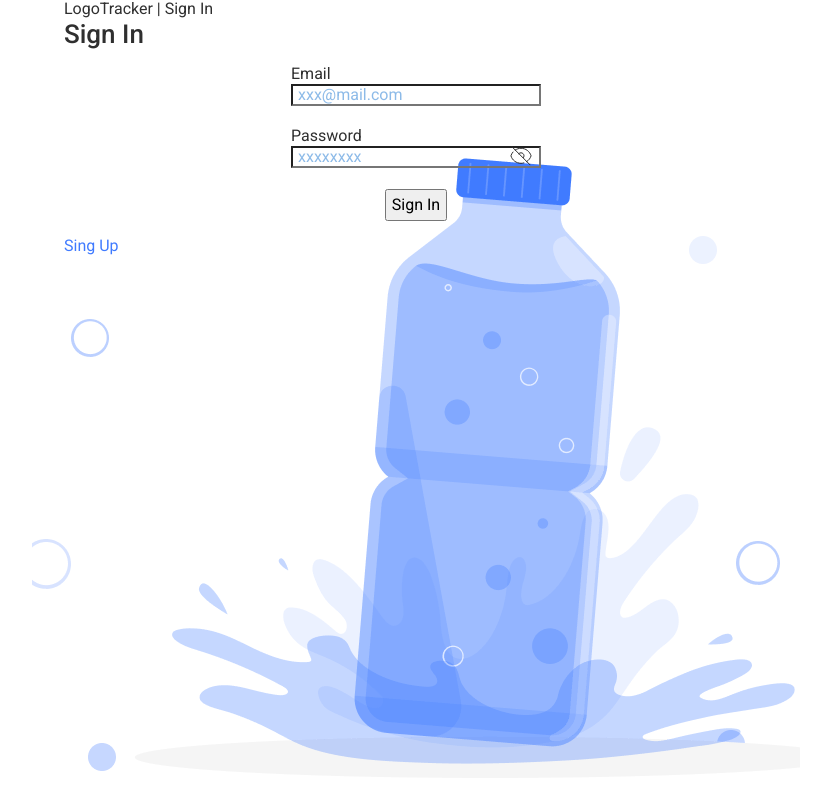
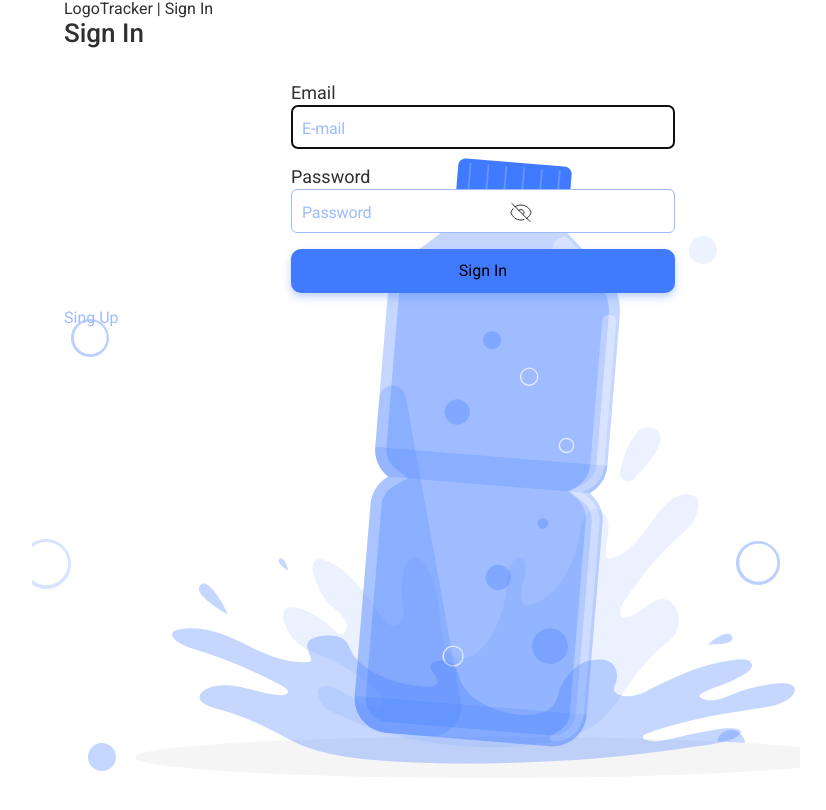
Before and after one commit to OlenaShatalova/team-03-water-tracker-frontend, a React (Vite) app: page /signin in a window 1280 px wide. Shown: the top 810 px of the page, without its empty margins (224-1050 px from the left). Built offline with nearby package versions, Linux system fonts and the light colour scheme.

Commit message:
css.styles form

```diff
--- a/src/components/AuthForm/AuthForm.module.css
+++ b/src/components/AuthForm/AuthForm.module.css
@@ -2,13 +2,17 @@
   margin-inline: auto;
   display: flex;
   flex-direction: column;
-  gap: 5px;
-  align-items: center;
   width: 280px;
   padding: 15px;
 }
 
 .form button {
-  width: auto;
-  padding: 5px;
+  border-radius: 10px;
+  padding: 10px 30px;
+  width: 384px;
+  height: 44px;
+  cursor: pointer;
+  border: none;
+  box-shadow: 0 4px 8px 0 rgba(64, 123, 255, 0.34);
+  background: #407bff;
 }
--- a/src/components/Icon/Icon.jsx
+++ b/src/components/Icon/Icon.jsx
@@ -2,7 +2,7 @@ const Icon = ({
   name,
   width = 24,
   height = 24,
-  color = "currentColor",
+  color = 'currentColor',
   className,
   ariaLabel,
 }) => {
--- a/src/components/Input/Input.module.css
+++ b/src/components/Input/Input.module.css
@@ -1,30 +1,33 @@
 .label {
-  display: flex;
-  flex-direction: column;
-  width: 100%;
+  font-family: var(--font-family);
+  font-weight: 400;
+  font-size: 18px;
+  line-height: 133%;
+  color: #2f2f2f;
   margin-bottom: 16px;
-  position: relative;
 }
 
 .input {
-  background-color: transparent;
-  outline: none;
-  padding-inline: 5px;
-}
-
-.input:autofill {
-  background-color: inherit;
-  transition: background-color 5000s ease-in-out 0s;
+  border: 1px solid #9ebbff;
+  border-radius: 6px;
+  padding: 12px 10px;
+  width: 384px;
+  height: 44px;
 }
 
 .label input::placeholder {
-  color: rgba(25, 118, 210, 0.5);
+  font-family: var(--font-family);
+  font-weight: 400;
+  font-size: 16px;
+  line-height: 125%;
+  color: #9ebbff;
+  letter-spacing: -0.01em;
 }
 
 .error {
-  font-size: 12px;
-  color: red;
-  position: absolute;
-  bottom: -18px;
-  left: 5px;
+  font-size: 14px;
+  line-height: 18px;
+  letter-spacing: -0.01em;
+  text-align: left;
+  color: #ef5050;
 }
--- a/src/components/LinkButton/LinkButton.module.css
+++ b/src/components/LinkButton/LinkButton.module.css
@@ -1,7 +1,12 @@
 .linkButton {
+  font-family: var(--font-family);
   font-weight: 400;
   font-size: 16px;
-
-  line-height: 1.25;
-  color: #407bff;
+  line-height: 125%;
+  color: #9ebbff;
 }
+.linkButton:hover,
+.linkButton:focus {
+  box-shadow: 0 4px 14px 0 rgba(64, 123, 255, 0.54);
+  background: #9ebbff;
+}
--- a/src/components/Title/Title.module.css
+++ b/src/components/Title/Title.module.css
@@ -1,5 +1,8 @@
 .title {
+  font-family: var(--font-family);
   font-weight: 500;
   font-size: 26px;
-  line-height: 1.23077;
+  line-height: 123%;
+  color: #2f2f2f;
+  margin-bottom: 16px;
 }
--- a/src/pages/SigninPage/SigninPage.jsx
+++ b/src/pages/SigninPage/SigninPage.jsx
@@ -18,14 +18,14 @@ const loginFields = [
     name: 'email',
     type: 'text',
     label: 'Email',
-    placeholder: 'xxx@mail.com',
+    placeholder: 'E-mail',
     autoFocus: 'autoFocus',
   },
   {
     name: 'password',
     type: 'password',
     label: 'Password',
-    placeholder: 'xxxxxxxx',
+    placeholder: 'Password',
   },
 ];
 
```
